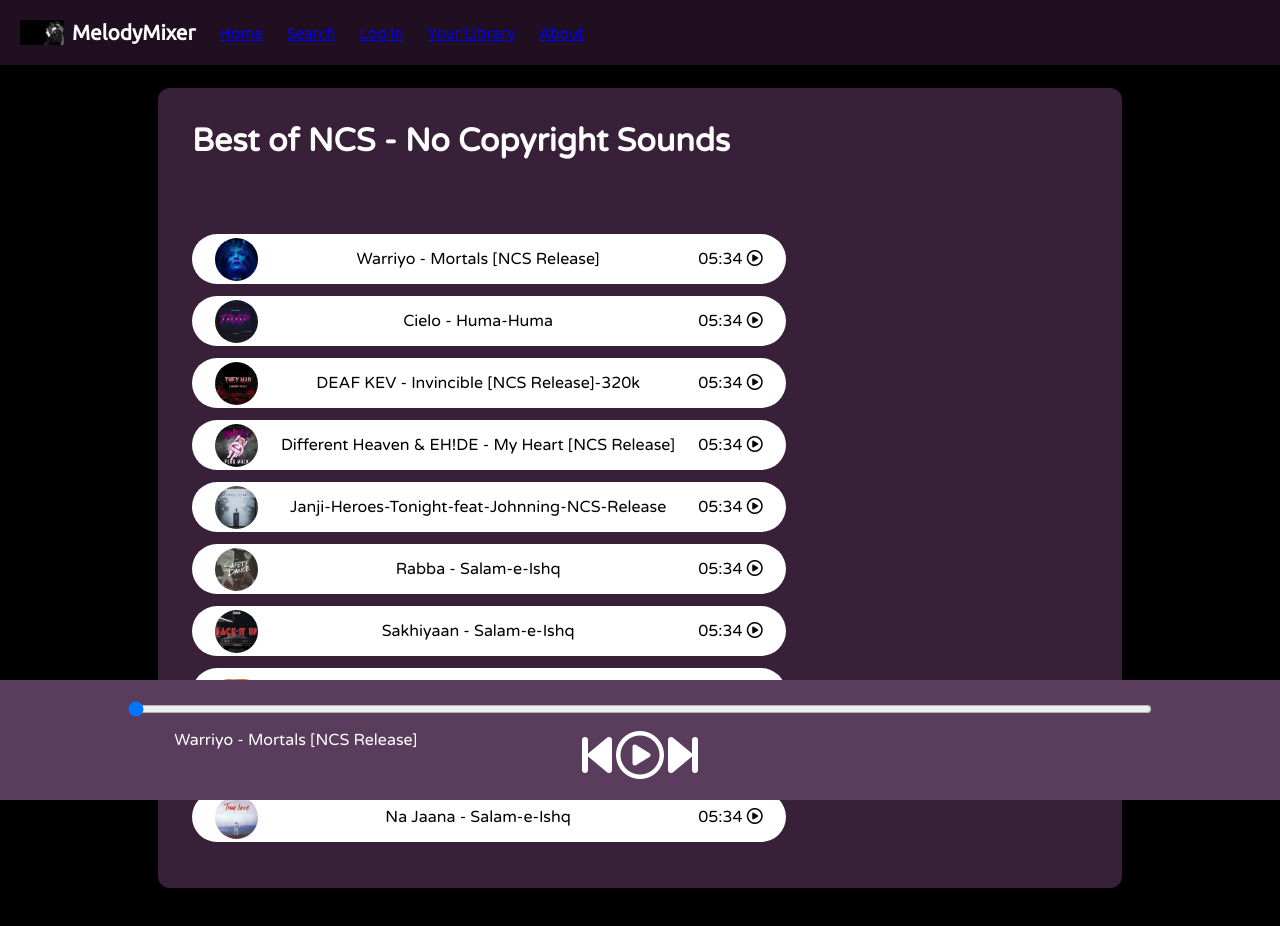
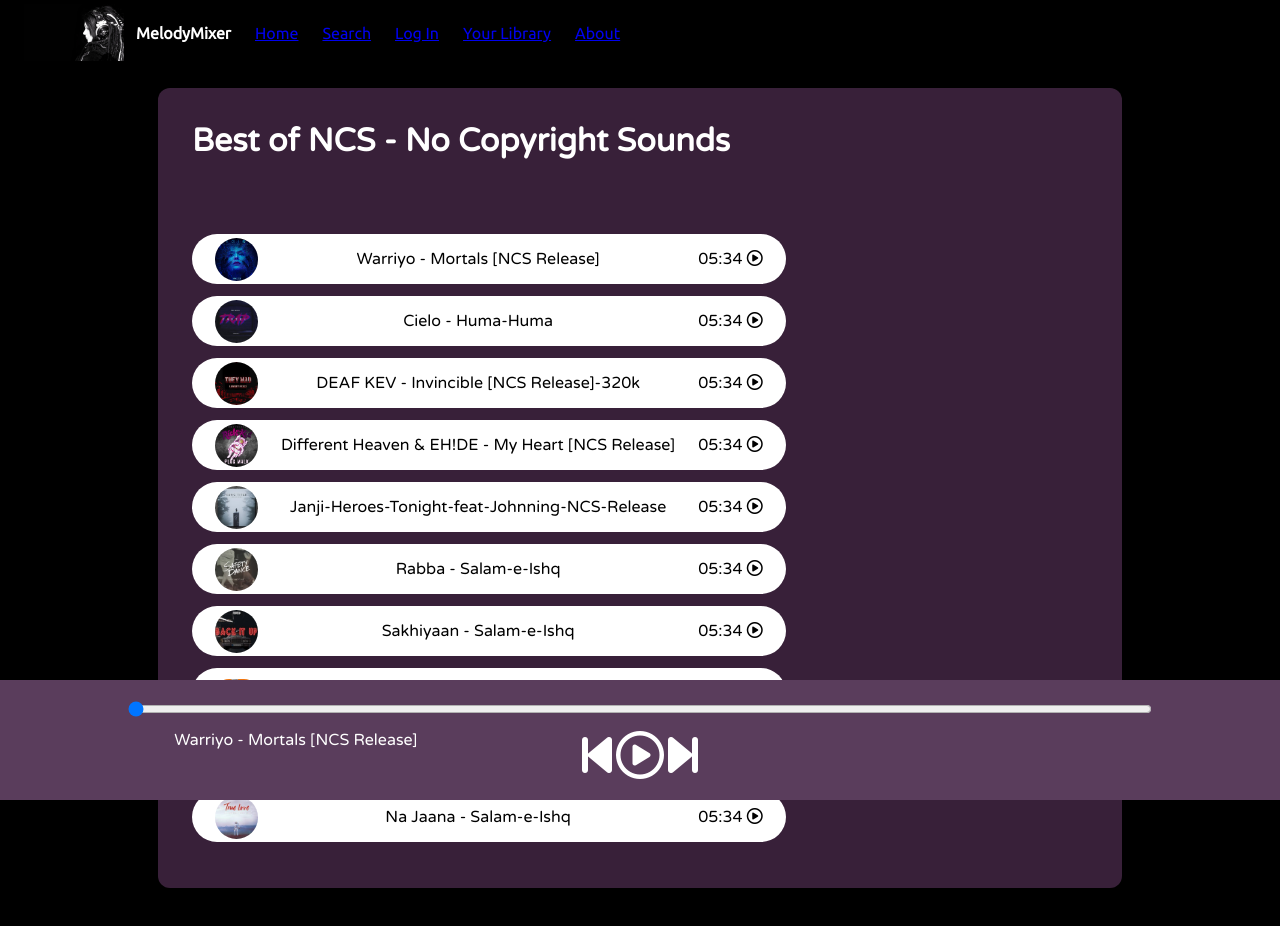
Before and after one commit to MuskanNITA/My_Music_Player.js, a plain HTML site: page index.html in a window 1280 px wide. Drawn offline with Linux system fonts and the light colour scheme.

Commit message:
Update style.css

```diff
--- a/style.css
+++ b/style.css
@@ -18,23 +18,24 @@ nav ul{
     align-items: center;
     list-style-type: none;
     height: 65px;
-    background-color:#200f21;
-    color: white;
+   background-color: black;
+
 }
-
 nav ul li{
     padding: 0 12px;
 }
 .brand img{
-    width: 44px;
-    padding: 0 8px;
+    width: 100px;
+    padding: 0px 12px;
+    color: white;
 }
-
 .brand {
     display: flex;
     align-items: center;
-    font-weight: bolder;
-    font-size: 1.3rem;
+    font-weight:bold ;
+    border-radius: 1.8rem;
+    color: white;
+
 }
 
 .container{
```
